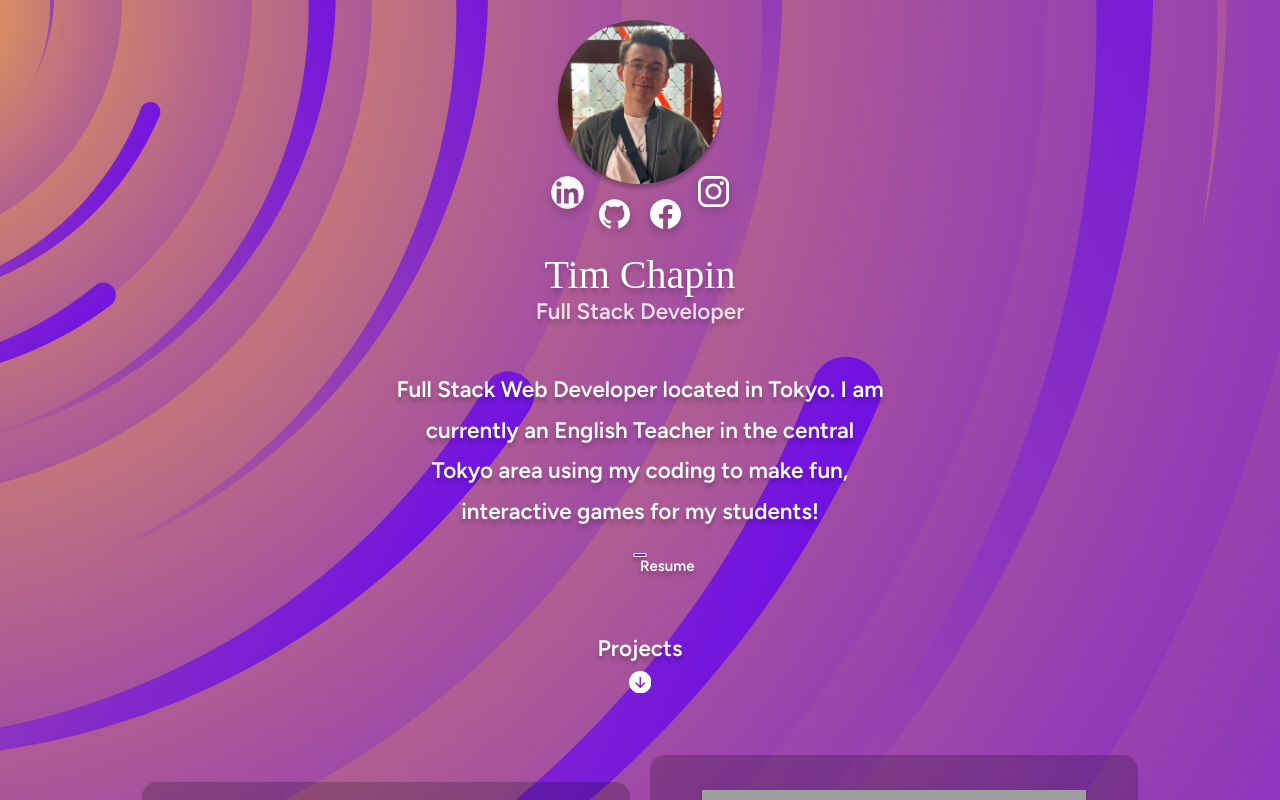
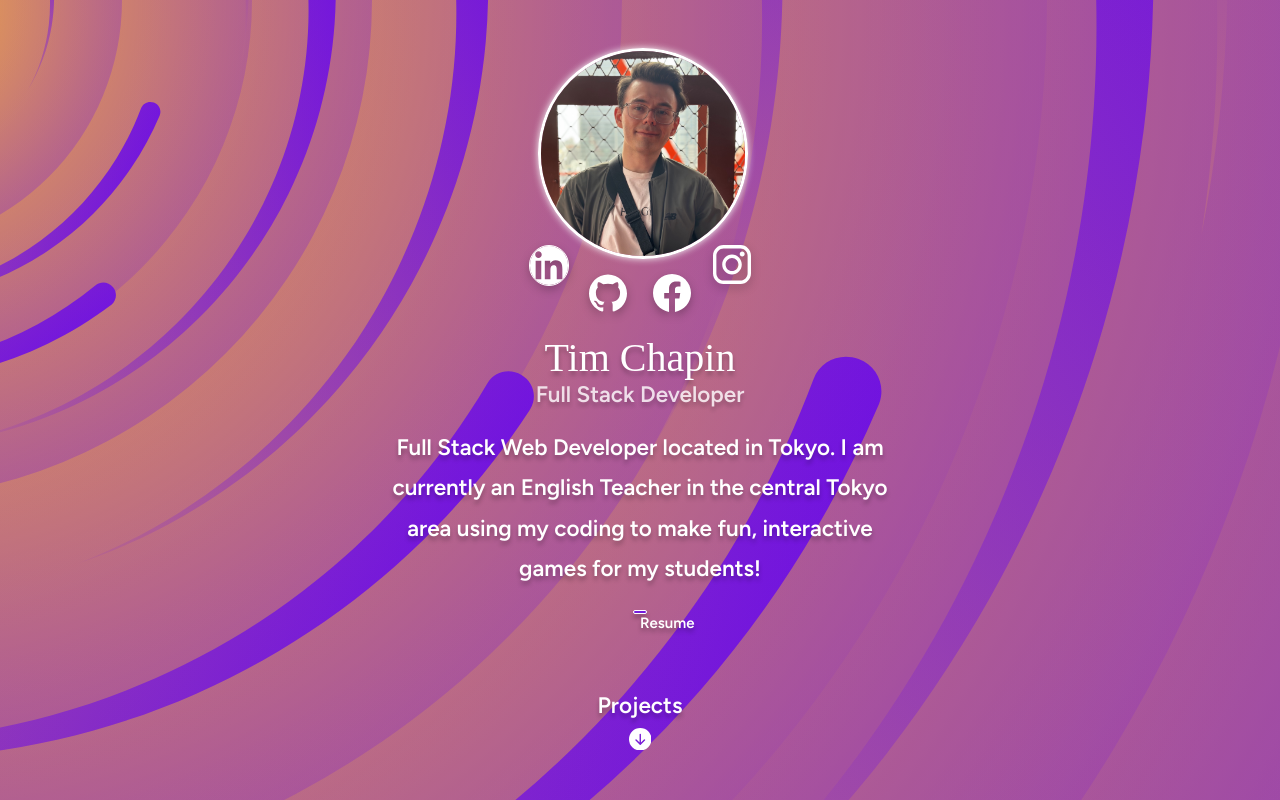
Before and after one commit to timchapin96/my-portfolio, a React (Create React App) app: page / in a window 1280 px wide. Shown: the top 800 px of the page. Built offline with nearby package versions, Linux system fonts and the light colour scheme; grey boxes are pictures that could not be loaded; a web font is replaced by a local one.

Commit message:
Fixed spin animation

```diff
--- a/src/App/AboutMe.js
+++ b/src/App/AboutMe.js
@@ -1,38 +1,35 @@
 import '../stylesheets/index.scss';
 import { BsFillArrowDownCircleFill } from "react-icons/bs";
+import { AiOutlineDownload } from "react-icons/ai";
 import MyResume from "../assets/TimothyChapinResume.pdf"
-import { AiOutlineDownload } from "react-icons/ai";
 import anime from 'animejs/lib/anime.es.js';
-
-
+import React, { useState, useEffect, useRef } from 'react';
 
 function AboutMe() {
   const projectsDiv = document.getElementsByClassName("projects-container")
-  const backgroundSpin = document.getElementsByClassName("circle-rotate");
-
-  let degree = 0;
-  let spin = false;
+  const [playing, setPlaying] = useState(false);
+  const spinAnimation = useRef(null);
 
   const handleClick = () => {
     projectsDiv[0].scrollIntoView({ behavior: 'smooth' });
   }
 
-  const spinAnimation = anime({
-    targets: '.circle-rotate',
-    rotate: '-180deg',
-    easing: 'linear',
-    loop: true
-  });
-  const backgroundSpinClick = () => {
-    console.log(spin);
-    spin = !spin;
-    if (spin) {
-      spinAnimation.play();
-    }
-    else {
-      spinAnimation.pause();
-    }
+  const handleSpinClick = () => {
+    playing ? spinAnimation.current.pause() : spinAnimation.current.play();
+    setPlaying(!playing);
   }
+
+  useEffect(() => {
+    spinAnimation.current = anime({
+      targets: '.circle-rotate',
+      rotate: '-361deg',
+      easing: 'linear',
+      autoplay: false,
+      duration: 40000,
+      loop: true
+    });
+  }, []);
+
 
   return (
     <div className="about-me-card">
@@ -40,7 +37,7 @@ function AboutMe() {
         <div className="profile-main">
           <div className="img-header">
             <div className="profile-img">
-              <img onClick={backgroundSpinClick} src="/assets/profile.jpeg" alt="Timothy Chapin" />
+              <img onClick={handleSpinClick} src="/assets/profile.jpeg" alt="Timothy Chapin" />
             </div>
             <div className="social-links">
               <a target="_blank" rel="noopener noreferrer" href="https://www.linkedin.com/in/timothy-chapin/"><img id="linkedin" src="/assets/linkedin.svg" alt="linkedin link"></img></a>
@@ -55,7 +52,7 @@ function AboutMe() {
               <h3>Full Stack Developer</h3>
             </div>
             <div className="summary">
-              <p>
+              <p id="profile-summary">
                 Full Stack Web Developer located in Tokyo. I am currently an English Teacher in the central Tokyo area using my coding to make fun, interactive games for my students!
               </p>
             </div>
--- a/src/App/Background.js
+++ b/src/App/Background.js
@@ -37,7 +37,7 @@ function Background() {
         </defs>
         <g transform=''>
           <g className="circle-rotate">
-            <circle fill='url(#a)' r='3000' />
+            <circle fill='url(#a)' r='5000' />
             <g opacity='0.5'>
               <circle fill='url(#a)' r='2000' />
               <circle fill='url(#a)' r='1800' />
@@ -57,7 +57,7 @@ function Background() {
               <use href='#g' transform='rotate(120)' />
               <use href='#g' transform='rotate(240)' />
             </g>
-            <circle fillOpacity='0.1' fill='url(#a)' r='3000' />
+            <circle fillOpacity='0.1' fill='url(#a)' r='5000' />
           </g>
         </g>
       </svg>
--- a/src/stylesheets/about_me.scss
+++ b/src/stylesheets/about_me.scss
@@ -9,9 +9,7 @@
 }
 
 .about-me-card {
-  width: 80%;
-  height: 100%;
-  padding: 2rem;
+  height: 100vh;
   display: flex;
   align-items: center;
   justify-content: space-evenly;
@@ -24,7 +22,7 @@
     height: 100%;
     position: relative;
     display: flex;
-    justify-content: space-evenly;
+    justify-content: center;
     align-items: center;
     flex-direction: column;
   }
@@ -93,21 +91,31 @@
 }
 
 .img-header {
-  width: 60%;
+  width: 50%;
   display: flex;
   flex-direction: column;
   align-items: center;
 
   .profile-img {
     width: 80%;
-    padding-bottom: 1vh;
+    padding-bottom: 2vh;
 
     img {
       width: 100%;
       border-radius: 50%;
       object-fit: cover;
       object-position: top;
-      box-shadow: 0 4px 4px rgba(0, 0, 0, 0.25);
+      border: solid 3px white;
+      animation: 1s glow infinite alternate
+    }
+    img:hover {
+      cursor: pointer;
+      animation: none;
+      box-shadow: 0 9px plum;
+    }
+    img:active {
+      box-shadow: 0 5px rgb(118, 29, 118);
+      transform: translateY(3px);
     }
   }
 
@@ -146,18 +154,18 @@
   }
 }
 
-
-
 .profile-body {
   display: flex;
   justify-content: space-between;
   flex-direction: column;
+  align-items: center;
 }
 
 .summary {
-  p {
+  width: 70%;
+  padding: 4rem 0;
+  #profile-summary {
     text-align: center;
-    padding: 10% 20% 10% 20%;
     line-height: 180%;
   }
 }
@@ -184,8 +192,6 @@
   }
 }
 
-
-
 .websites {
   margin: 10px;
   width: 100%;
@@ -194,12 +200,9 @@
 
 @media screen and (min-width: 600px) and (max-width: 900px) {
   .about-me-card {
+    padding: 0 2rem;
     .img-header {
-      width: 30%;
-    }
-
-    p {
-      padding: 2.5% 10% 2.5% 10%;
+      width: 25%;
     }
 
     h1 {
@@ -293,6 +296,11 @@
     }
   }
 
+  .summary {
+    width: 40%;
+    padding: 2rem 0;
+  }
+
   .projects-button {
     padding-top: 1.5rem;
 
@@ -306,7 +314,7 @@
   }
 
   .img-header {
-    width: 25%;
+    width: 20%;
 
     .profile-img {
       padding-bottom: 1vw;
@@ -319,9 +327,16 @@
     }
   }
 
-  .summary {
-    p {
-      padding: 5.5% 20% 2.5% 20%;
-    }
+}
+
+@keyframes glow {
+  from{
+      box-shadow: 0 0 0px whitesmoke;
+  }
+  to {
+      box-shadow: 0 0 5px whitesmoke;
+  }
+  to {
+      box-shadow: 0 0 15px whitesmoke;
   }
 }
--- a/src/stylesheets/projects.scss
+++ b/src/stylesheets/projects.scss
@@ -4,7 +4,7 @@
   align-items: center;
   justify-content: center;
   flex-wrap: wrap;
-  padding: 3rem;
+  padding: 10rem 3rem;
 }
 
 .project {
```
